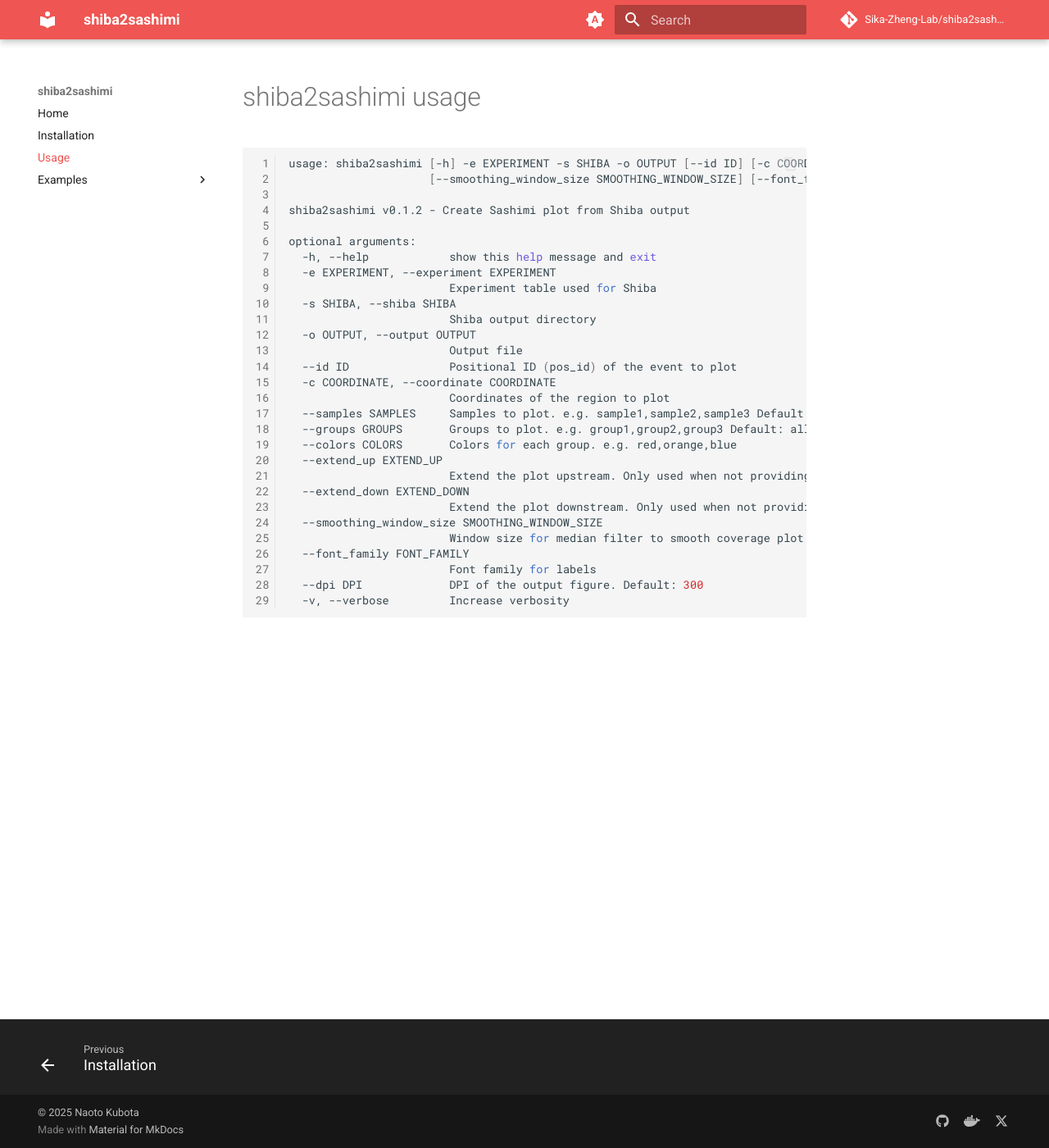
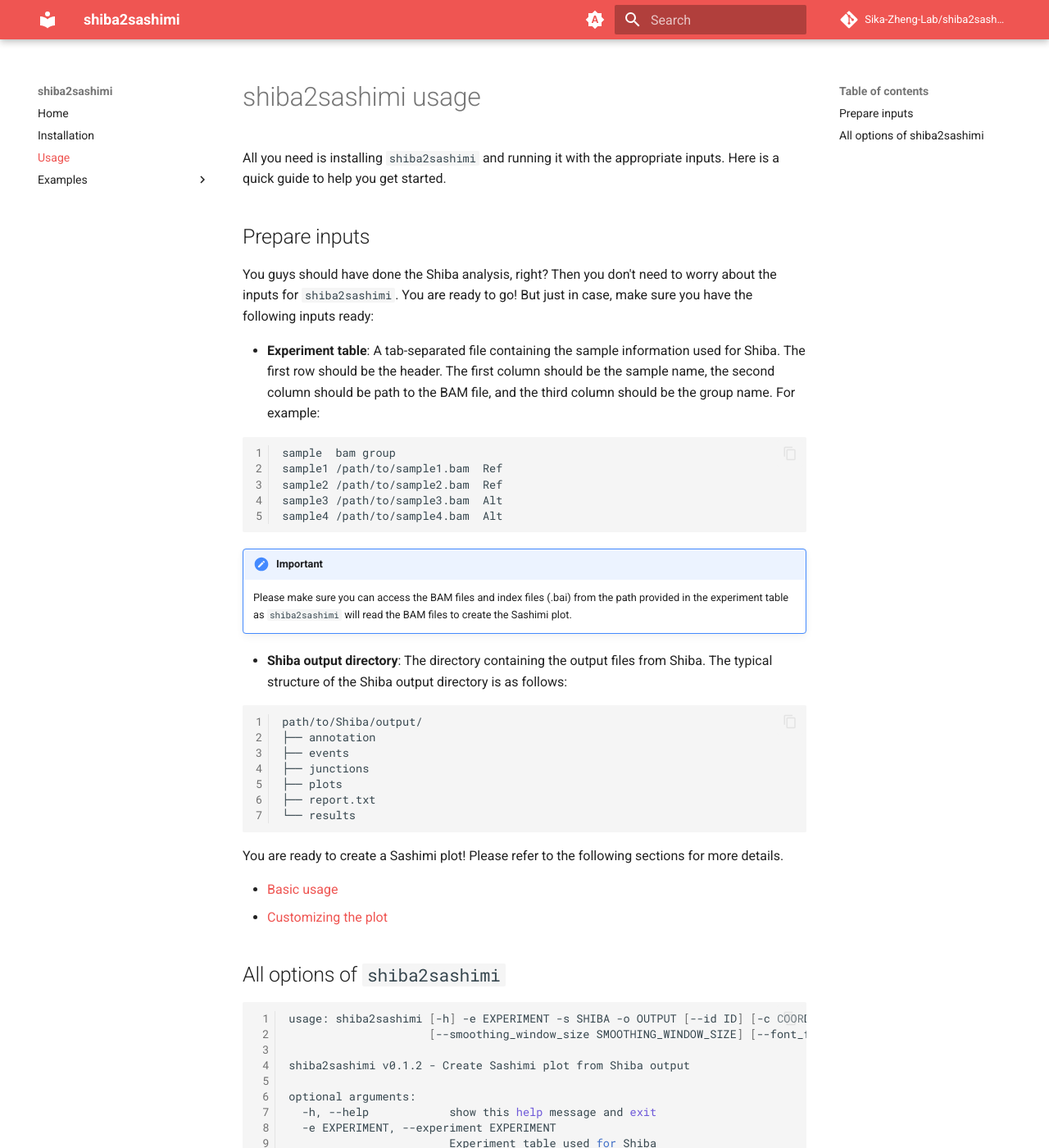
Before and after one commit to Sika-Zheng-Lab/shiba2sashimi, an MkDocs documentation site: the page built from docs/usage.md, in a window 1280 px wide and 1400 px high. Shown: the whole window at 82% size. Built offline with MkDocs 1.6.1 and Material for MkDocs 9.7.7, drawn with Linux system fonts in a browser that asks for light colours; comment, search, counter and statistics services are not loaded.

Commit message:
docs: Expand usage documentation for shiba2sashimi with input preparation details

````diff
--- a/docs/usage.md
+++ b/docs/usage.md
@@ -1,4 +1,44 @@
 # shiba2sashimi usage
+
+All you need is installing `shiba2sashimi` and running it with the appropriate inputs. Here is a quick guide to help you get started.
+
+## Prepare inputs
+
+You guys should have done the Shiba analysis, right? Then you don't need to worry about the inputs for `shiba2sashimi`. You are ready to go! But just in case, make sure you have the following inputs ready:
+
+- **Experiment table**: A tab-separated file containing the sample information used for Shiba. The first row should be the header. The first column should be the sample name, the second column should be path to the BAM file, and the third column should be the group name. For example:
+
+``` tsv
+sample  bam group
+sample1 /path/to/sample1.bam  Ref
+sample2 /path/to/sample2.bam  Ref
+sample3 /path/to/sample3.bam  Alt
+sample4 /path/to/sample4.bam  Alt
+```
+
+!!! Important
+
+    Please make sure you can access the BAM files and index files (.bai) from the path provided in the experiment table as `shiba2sashimi` will read the BAM files to create the Sashimi plot.
+
+- **Shiba output directory**: The directory containing the output files from Shiba. The typical structure of the Shiba output directory is as follows:
+
+```bash
+path/to/Shiba/output/
+├── annotation
+├── events
+├── junctions
+├── plots
+├── report.txt
+└── results
+```
+
+You are ready to create a Sashimi plot! Please refer to the following sections for more details.
+
+- [Basic usage](examples/basic_usage.md)
+- [Customizing the plot](examples/customizing_the_plot.md)
+
+
+## All options of `shiba2sashimi`
 
 ``` bash
 usage: shiba2sashimi [-h] -e EXPERIMENT -s SHIBA -o OUTPUT [--id ID] [-c COORDINATE] [--samples SAMPLES] [--groups GROUPS] [--colors COLORS] [--extend_up EXTEND_UP] [--extend_down EXTEND_DOWN]
````
